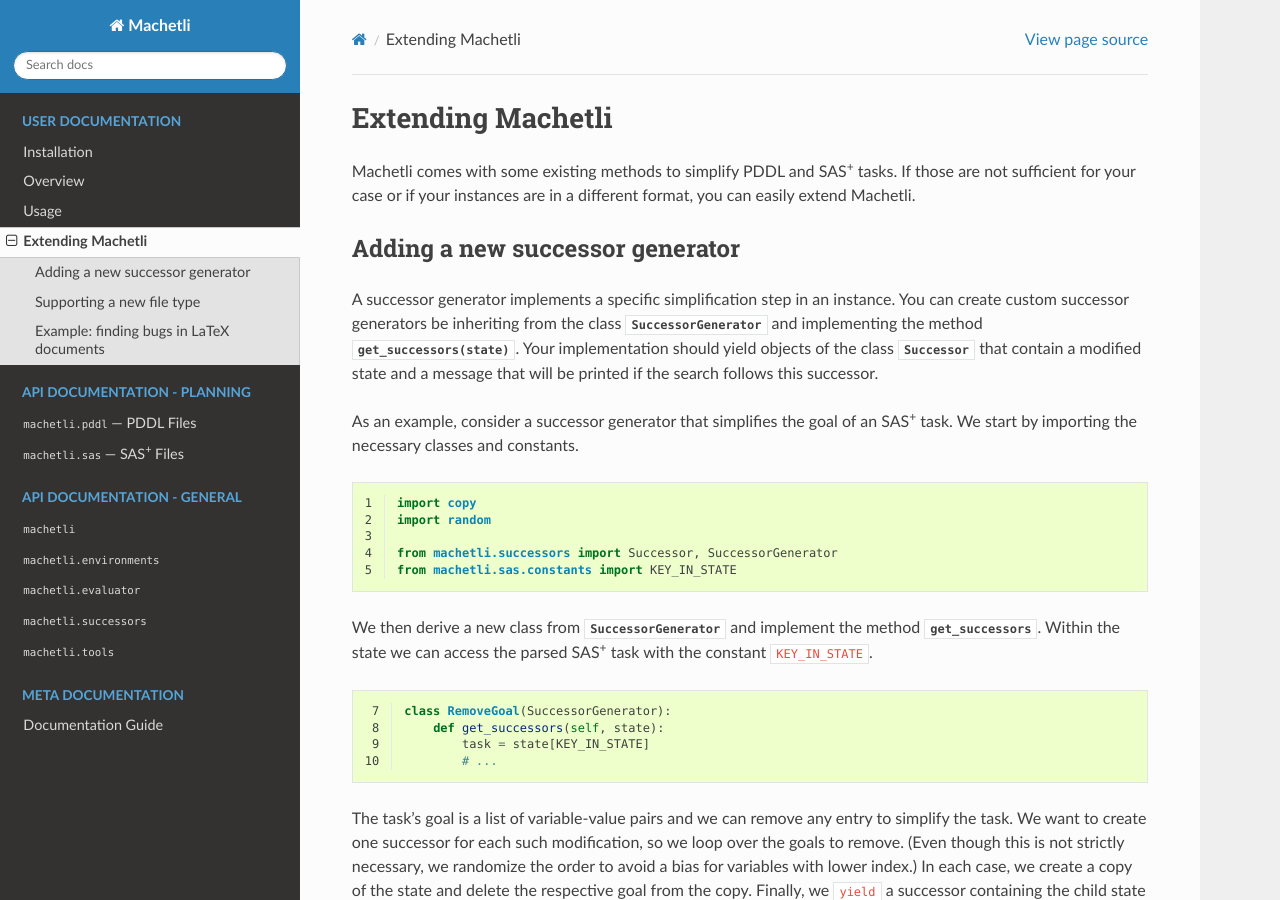
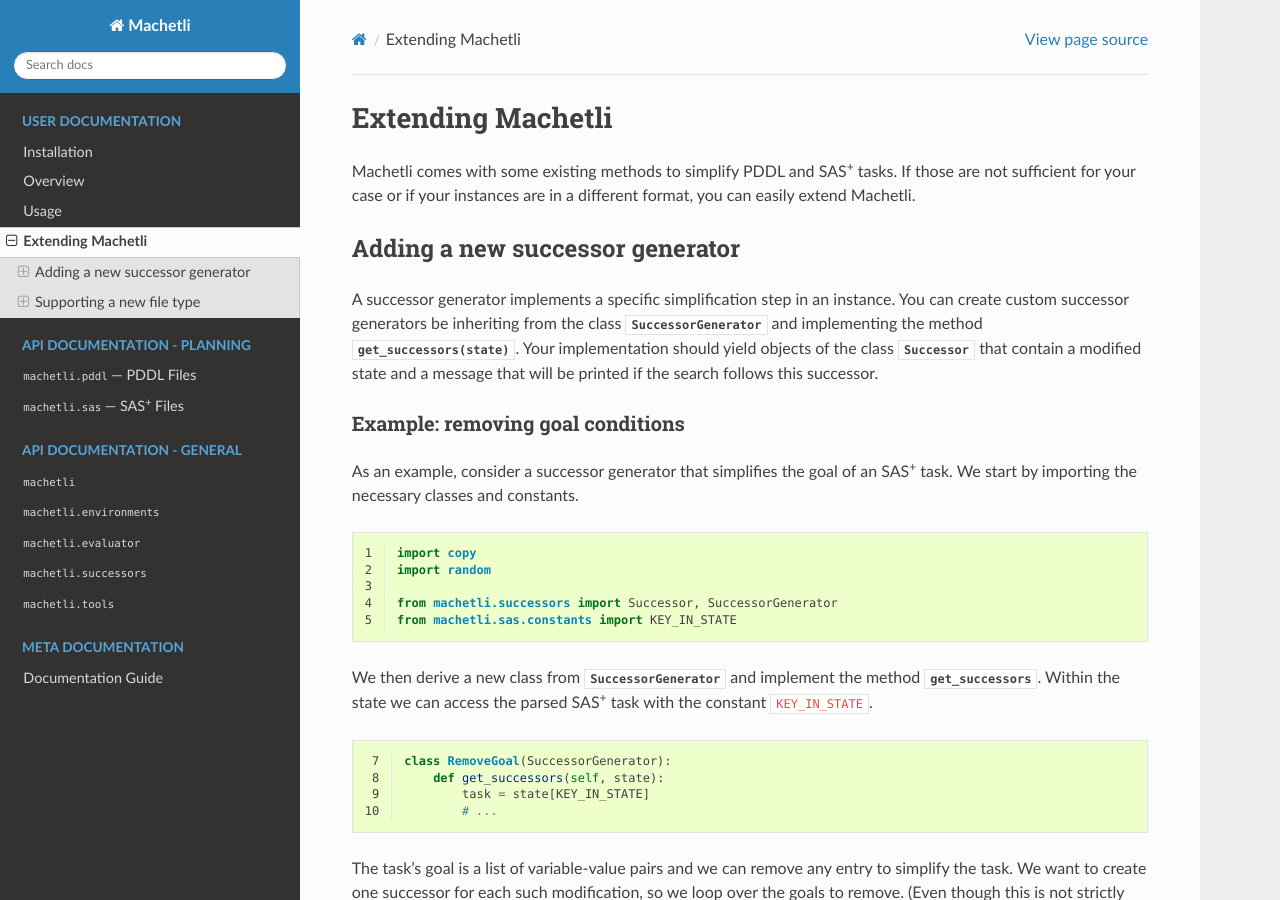
Before and after one commit to aibasel/machetli, a Sphinx documentation site: the page built from docs/extending-machetli.rst, in a window 1280 px wide and 900 px high. Built offline with Sphinx 7.4.7 and the Read the Docs theme 2.0.0, drawn with Linux system fonts in a browser that asks for light colours.

Commit message:
Turn section into subsection in documentation

```diff
--- a/docs/extending-machetli.rst
+++ b/docs/extending-machetli.rst
@@ -21,6 +21,9 @@ implementing the method
 Your implementation should yield objects of the class
 :class:`Successor <machetli.successors.Successor>` that contain a modified
 state and a message that will be printed if the search follows this successor.
+
+Example: removing goal conditions
+^^^^^^^^^^^^^^^^^^^^^^^^^^^^^^^^^
 
 As an example, consider a successor generator that simplifies the goal of an
 SAS\ :sup:`+` task. We start by importing the necessary classes and constants.
@@ -102,7 +105,7 @@ As an example, consider the methods provided in the module
 
 
 Example: finding bugs in LaTeX documents
-----------------------------------------
+^^^^^^^^^^^^^^^^^^^^^^^^^^^^^^^^^^^^^^^^
 
 In the following example, we combine what we discussed in the previous sections
 to create rudimentary support for LaTeX documents.
```
